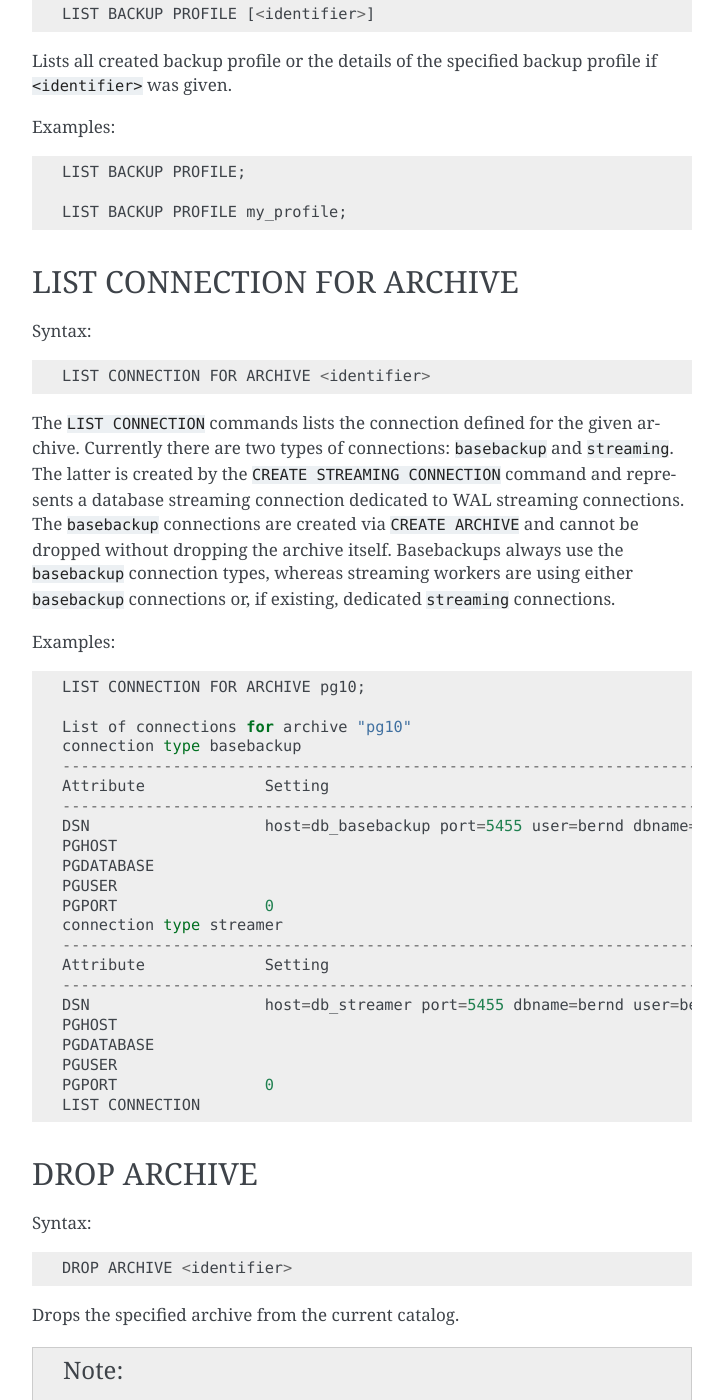
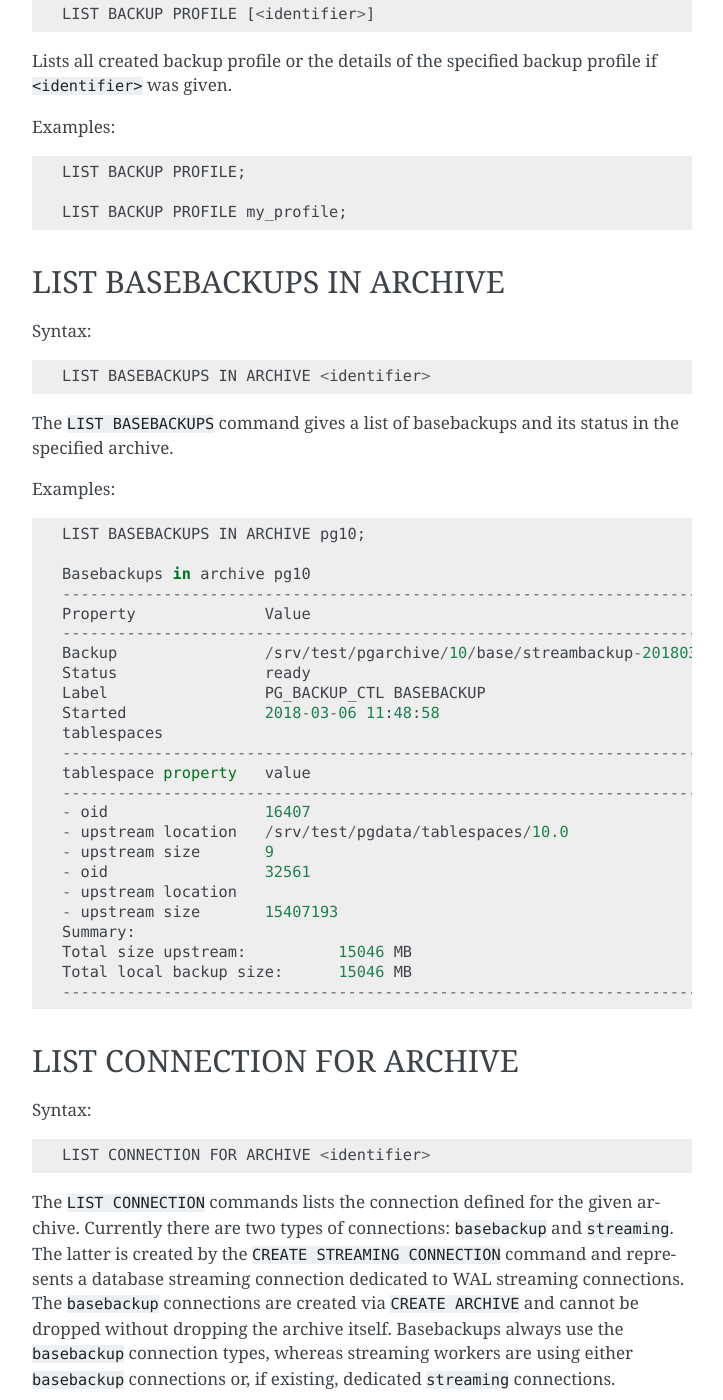
Before and after one commit to credativ/pg_backup_ctl-plus, a Sphinx documentation site: the page built from resources/reference/source/commandref.rst, in a window 1280 px wide and 1400 px high, scrolled down 4030 px. Shown: the whole window, without its empty margins (388-1111 px from the left). Built offline with Sphinx 7.4.7, drawn with Linux system fonts in a browser that asks for light colours.

Commit message:
Document new LIST BASEBACKUPS command.
Command reference documents the new LIST BASEBACKUPS command now.

```diff
--- a/resources/reference/source/commandref.rst
+++ b/resources/reference/source/commandref.rst
@@ -179,6 +179,44 @@ Examples::
 
   LIST BACKUP PROFILE my_profile;
 
+LIST BASEBACKUPS IN ARCHIVE
+===========================
+
+Syntax::
+
+  LIST BASEBACKUPS IN ARCHIVE <identifier>
+
+The ``LIST BASEBACKUPS`` command gives a list of
+basebackups and its status in the specified archive.
+
+Examples::
+
+  LIST BASEBACKUPS IN ARCHIVE pg10;
+
+  Basebackups in archive pg10
+  --------------------------------------------------------------------------------
+  Property       	Value
+  --------------------------------------------------------------------------------
+  Backup         	/srv/test/pgarchive/10/base/streambackup-20180306114858
+  Status         	ready
+  Label          	PG_BACKUP_CTL BASEBACKUP
+  Started        	2018-03-06 11:48:58
+  tablespaces
+  --------------------------------------------------------------------------------
+  tablespace property 	value
+  --------------------------------------------------------------------------------
+  - oid                 16407
+  - upstream location   /srv/test/pgdata/tablespaces/10.0
+  - upstream size       9
+  - oid                 32561
+  - upstream location
+  - upstream size       15407193
+  Summary:
+  Total size upstream:     	15046 MB
+  Total local backup size: 	15046 MB
+  --------------------------------------------------------------------------------
+
+
 LIST CONNECTION FOR ARCHIVE
 ===========================
 
```
